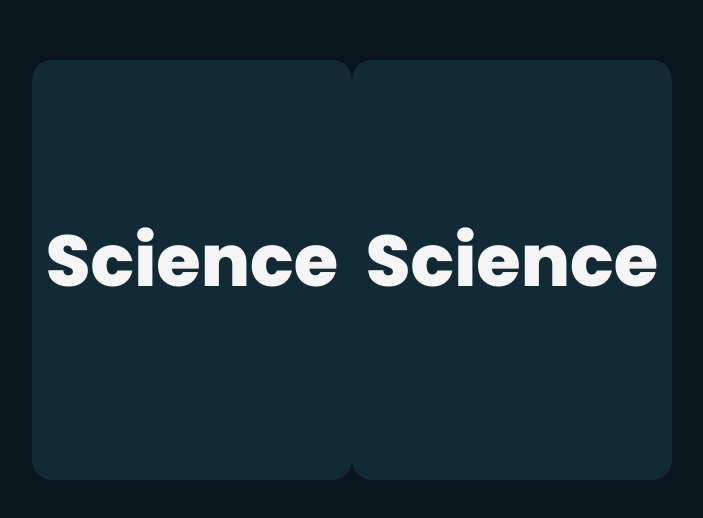
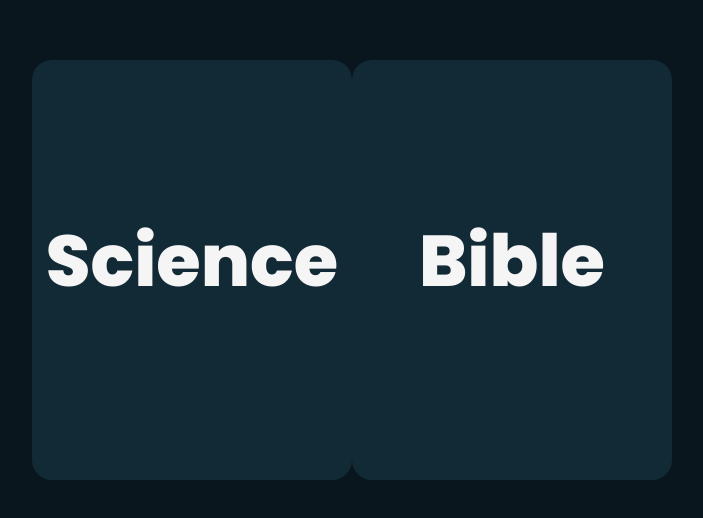
Before and after one commit to fightingox1/mockup, a plain HTML site: page index.html in a window 1280 px wide. Shown: the part 130-648 px from the top of the page, without its empty margins (288-991 px from the left). Drawn offline with Linux system fonts and the light colour scheme.

Commit message:
Update index.html

```diff
--- a/index.html
+++ b/index.html
@@ -12,7 +12,7 @@
         <div id="greything"></div>
 
                 <div class="card2">
-            <h1 class="header">Science</h1>
+            <h1 class="header">Bible</h1>
         </div>
         <div id="greything"></div>
     </body>
```
